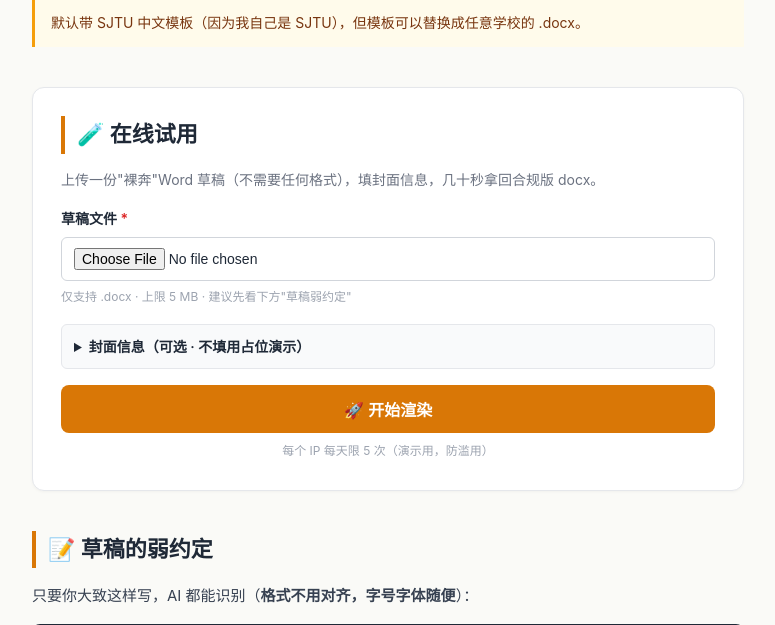
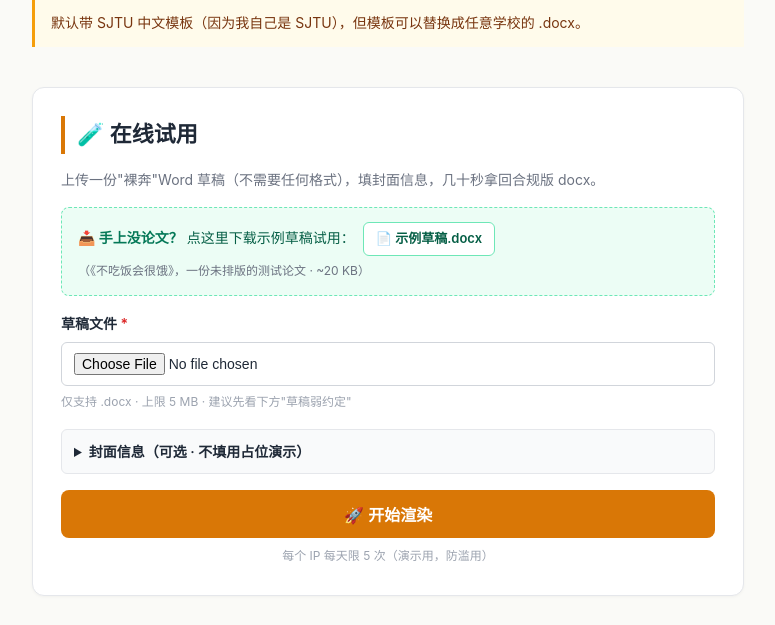
Before and after one commit to lunar999debug/ThesisEZ, a Flask app: page / in a window 1280 px wide. Shown: the part 533-1158 px from the top of the page, without its empty margins (252-1027 px from the left). Run offline with Flask 3, Linux system fonts and the light colour scheme; parts of the project's set-up code (start-up, migrations or seed data) failed here and were passed over.

Commit message:
feat: 加示例草稿一键下载
- 后端：新增 /sample 路由，返回 ThesisEZ/输入.docx
- 前端：在上传区上方加醒目的'下载示例草稿'按钮
- 让没论文的评审也能马上试用 demo

```diff
--- a/app.py
+++ b/app.py
@@ -84,6 +84,20 @@ def index() -> str:
 @app.route("/health")
 def health() -> tuple[str, int]:
     return "ok", 200
+
+
+@app.route("/sample")
+def sample_draft():
+    """提供示例草稿下载 —— 让没论文的评审也能马上试用。"""
+    sample_path = SOURCE_DIR / "输入.docx"
+    if not sample_path.is_file():
+        abort(404)
+    return send_file(
+        sample_path,
+        mimetype="application/vnd.openxmlformats-officedocument.wordprocessingml.document",
+        as_attachment=True,
+        download_name="示例草稿.docx",
+    )
 
 
 @app.errorhandler(413)
--- a/static/style.css
+++ b/static/style.css
@@ -79,6 +79,33 @@ p, li { font-size: 15px; color: #374151; }
 }
 .hint { font-size: 14px; color: #6b7280; margin-top: 0; }
 
+/* sample download box */
+.sample-box {
+  background: #ecfdf5;
+  border: 1px dashed #6ee7b7;
+  border-radius: 8px;
+  padding: 14px 16px;
+  margin: 16px 0;
+  font-size: 14px;
+  color: #065f46;
+  line-height: 1.8;
+}
+.sample-box strong { color: #047857; }
+.sample-box small { display: block; color: #6b7280; font-size: 12px; margin-top: 4px; }
+.sample-btn {
+  display: inline-block;
+  padding: 4px 12px;
+  margin-left: 4px;
+  background: #fff;
+  border: 1px solid #6ee7b7;
+  border-radius: 6px;
+  text-decoration: none;
+  color: #065f46;
+  font-weight: 600;
+  font-size: 13px;
+}
+.sample-btn:hover { background: #d1fae5; }
+
 .form .row { margin: 16px 0; }
 .form label { display: block; font-weight: 600; margin-bottom: 6px; font-size: 14px; }
 .form input[type="file"], .form input[type="text"], .form input:not([type]) {
--- a/templates/index.html
+++ b/templates/index.html
@@ -29,6 +29,13 @@
   <section class="demo-card">
     <h2>🧪 在线试用</h2>
     <p class="hint">上传一份"裸奔"Word 草稿（不需要任何格式），填封面信息，几十秒拿回合规版 docx。</p>
+
+    <div class="sample-box">
+      <strong>📥 手上没论文？</strong>
+      点这里下载示例草稿试用：
+      <a href="/sample" class="sample-btn" download>📄 示例草稿.docx</a>
+      <small>（《不吃饭会很饿》，一份未排版的测试论文 · ~20 KB）</small>
+    </div>
 
     <form id="form" class="form">
 
```
